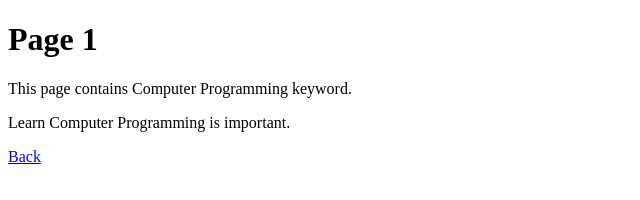
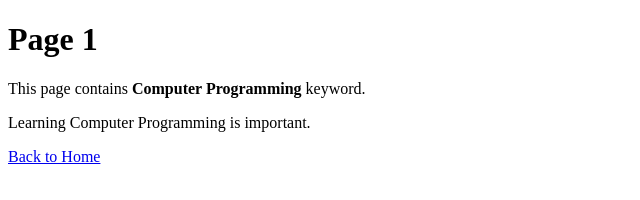
Before and after one commit to ZlhDragon/web-search-test, a plain HTML site: page page1.html in a window 1280 px wide. Shown: the whole page, without its empty margins (0-640 px from the left). Drawn offline with Linux system fonts and the light colour scheme.

Commit message:
Update page1.html

```diff
--- a/page1.html
+++ b/page1.html
@@ -2,8 +2,8 @@
 <html>
 <body>
 <h1>Page 1</h1>
-<p>This page contains Computer Programming keyword.</p>
-<p>Learn Computer Programming is important.</p>
-<a href="index.html">Back</a>
+<p>This page contains <strong>Computer Programming</strong> keyword.</p>
+<p>Learning Computer Programming is important.</p>
+<a href="index.html">Back to Home</a>
 </body>
 </html>
```
